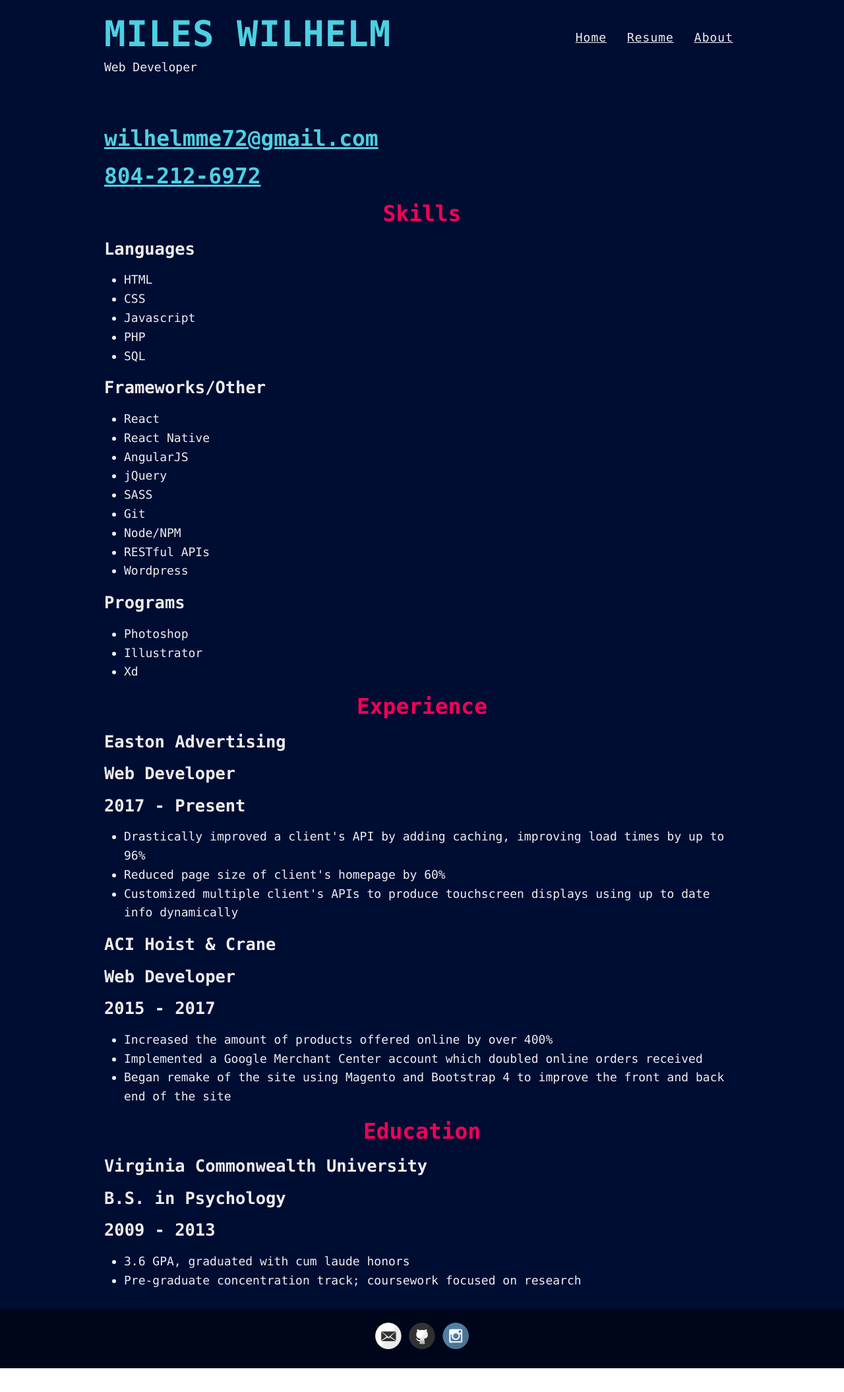
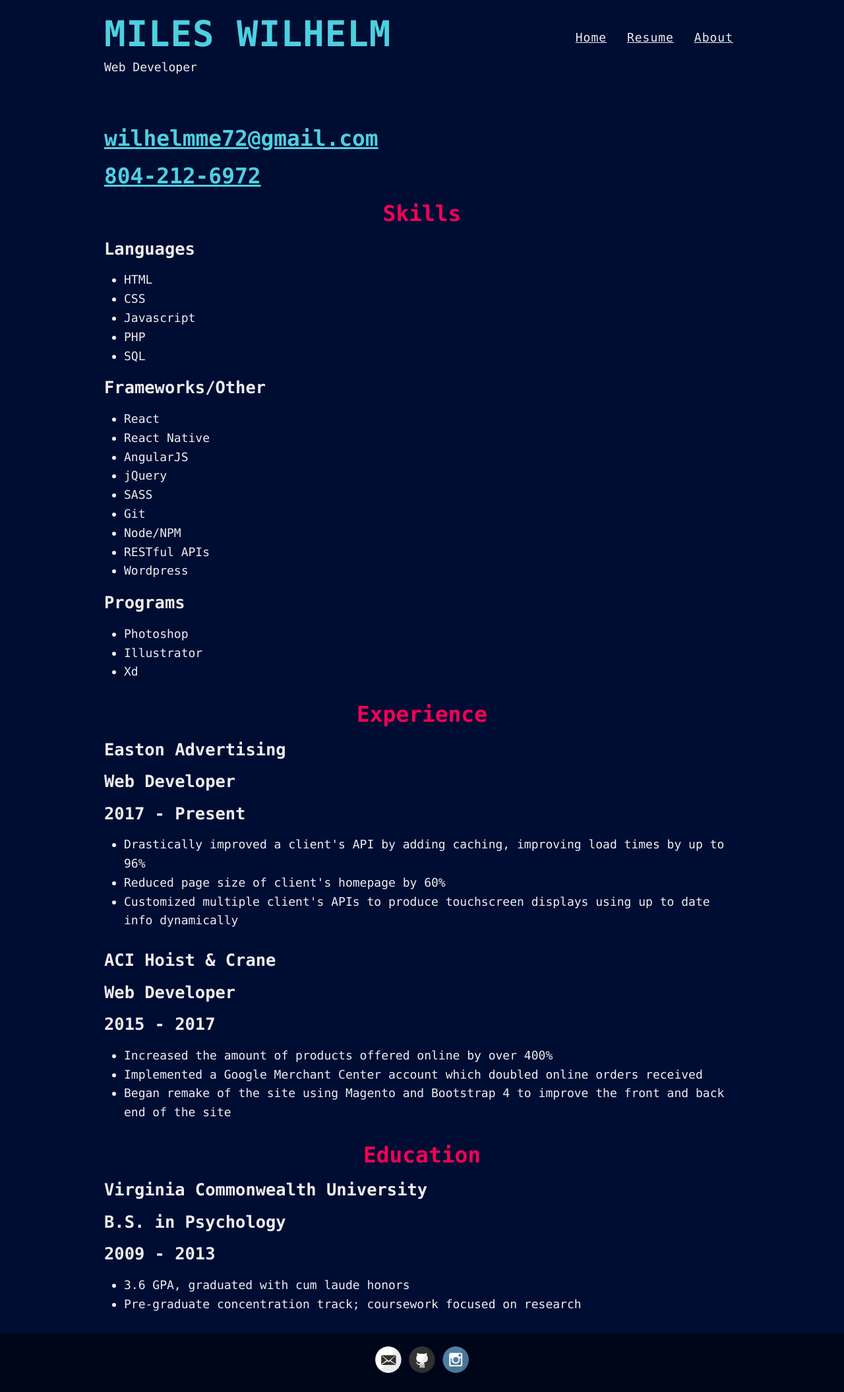
Before and after one commit to mileswilhelm/mileswilhelm.github.io, a Jekyll site: the page built from resume.md, in a window 1280 px wide. Shown: the whole page at 66% size. Built offline with Jekyll 4.4.1, drawn with Linux system fonts in a browser that asks for light colours; before the commit the page ends 2074 px from its top, so only the background shows below that.

Commit message:
Added spacing to resume page

```diff
--- a/resume.md
+++ b/resume.md
@@ -33,7 +33,7 @@ permalink: /resume/
   <li>Illustrator</li>
   <li>Xd</li>
 </ul>
-
+<div class="mb"></div>
 <h2 class="color-pink-alpha text-center">Experience</h2>
 <h4>Easton Advertising</h4>
 <h5>Web Developer</h5>
@@ -44,7 +44,7 @@ permalink: /resume/
   <li>Reduced page size of client's homepage by 60%</li>
   <li>Customized multiple client's APIs to produce touchscreen displays using up to date info dynamically</li>
 </ul>
-
+<div class="mb"></div>
 <h4>ACI Hoist &amp; Crane</h4>
 <h5>Web Developer</h5>
 <h6>2015 - 2017</h6>
@@ -54,7 +54,7 @@ permalink: /resume/
   <li>Implemented a Google Merchant Center account which doubled online orders received</li>
   <li>Began remake of the site using Magento and Bootstrap 4 to improve the front and back end of the site</li>
 </ul>
-
+<div class="mb"></div>
 <h2 class="color-pink-alpha text-center">Education</h2>
 <h4>Virginia Commonwealth University</h4>
 <h5>B.S. in Psychology</h5>
```
